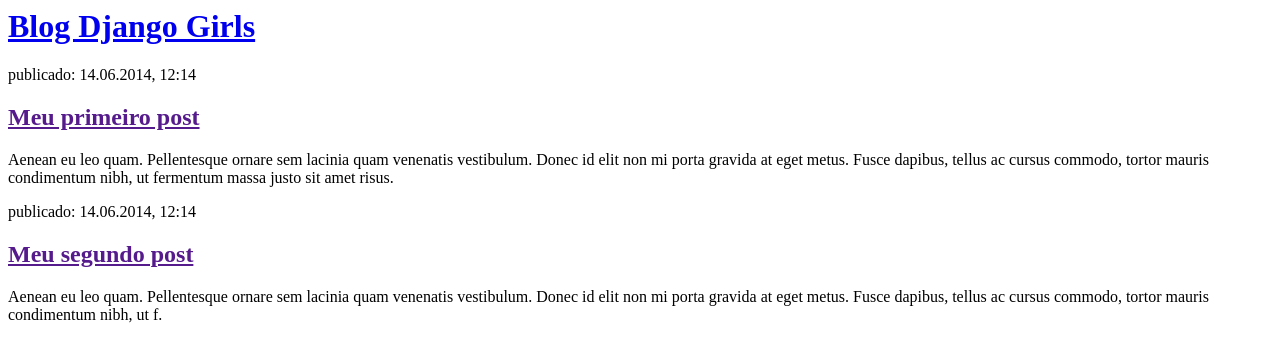
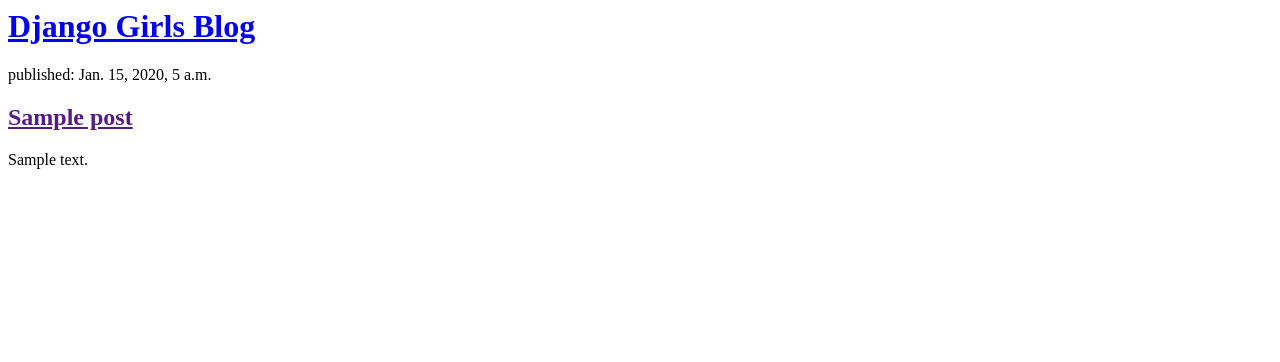
Before and after one commit to fabio4bo/my-first-blog, a Django app: template blog/templates/blog/post_list.html in a window 1280 px wide. Shown: the top 362 px of the page. Run offline with Django 4.2, Linux system fonts and the light colour scheme; the template is opened without the code that fills it: values that come from a table or form of the project are taken from there, others are empty; tables that the repository leaves empty hold one stand-in row (values such as "Sample post").

Commit message:
Modified templates to display posts from database.

```diff
--- a/blog/templates/blog/post_list.html
+++ b/blog/templates/blog/post_list.html
@@ -1,22 +1,11 @@
-<html>
-<head>
-    <title>Blog Django Girls</title>
-</head>
-<body>
 <div>
-    <h1><a href="/">Blog Django Girls</a></h1>
+    <h1><a href="/">Django Girls Blog</a></h1>
 </div>
 
-<div>
-    <p>publicado: 14.06.2014, 12:14</p>
-    <h2><a href="">Meu primeiro post</a></h2>
-    <p>Aenean eu leo quam. Pellentesque ornare sem lacinia quam venenatis vestibulum. Donec id elit non mi porta gravida at eget metus. Fusce dapibus, tellus ac cursus commodo, tortor mauris condimentum nibh, ut fermentum massa justo sit amet risus.</p>
-</div>
-
-<div>
-    <p>publicado: 14.06.2014, 12:14</p>
-    <h2><a href="">Meu segundo post</a></h2>
-    <p>Aenean eu leo quam. Pellentesque ornare sem lacinia quam venenatis vestibulum. Donec id elit non mi porta gravida at eget metus. Fusce dapibus, tellus ac cursus commodo, tortor mauris condimentum nibh, ut f.</p>
-</div>
-</body>
-</html>
+{% for post in posts %}
+    <div>
+        <p>published: {{ post.published_date }}</p>
+        <h2><a href="">{{ post.title }}</a></h2>
+        <p>{{ post.text|linebreaksbr }}</p>
+    </div>
+{% endfor %}
--- a/blog/views.py
+++ b/blog/views.py
@@ -1,4 +1,8 @@
+from datetime import timezone
 from django.shortcuts import render
+from .models import Post
+
 
 def post_list(request):
-    return render(request, 'blog/post_list.html', {})
+    Post.objects.filter(published_date__lte=timezone.now()).order_by("published_date")
+    return render(request, "blog/post_list.html", {})
```
